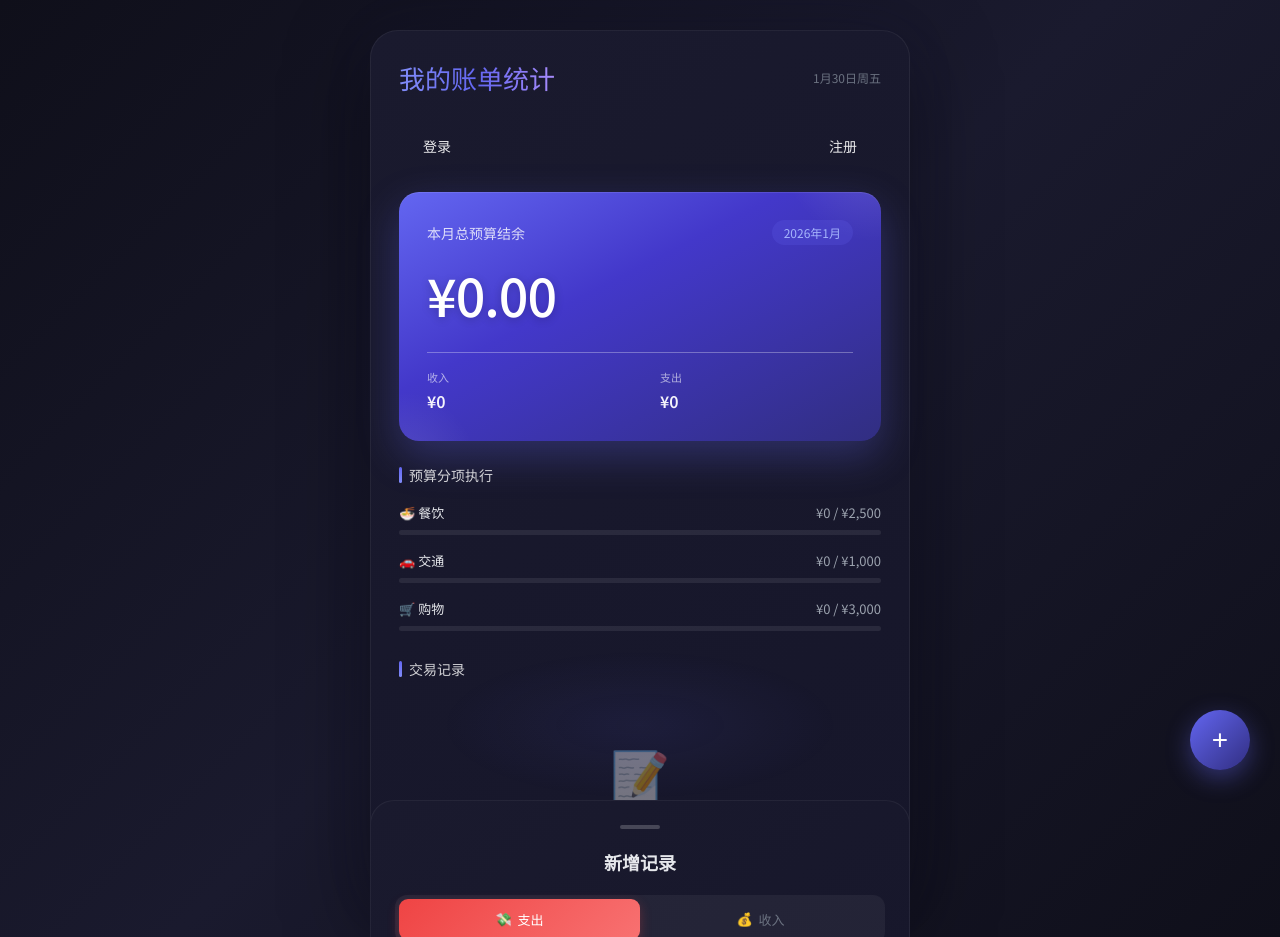
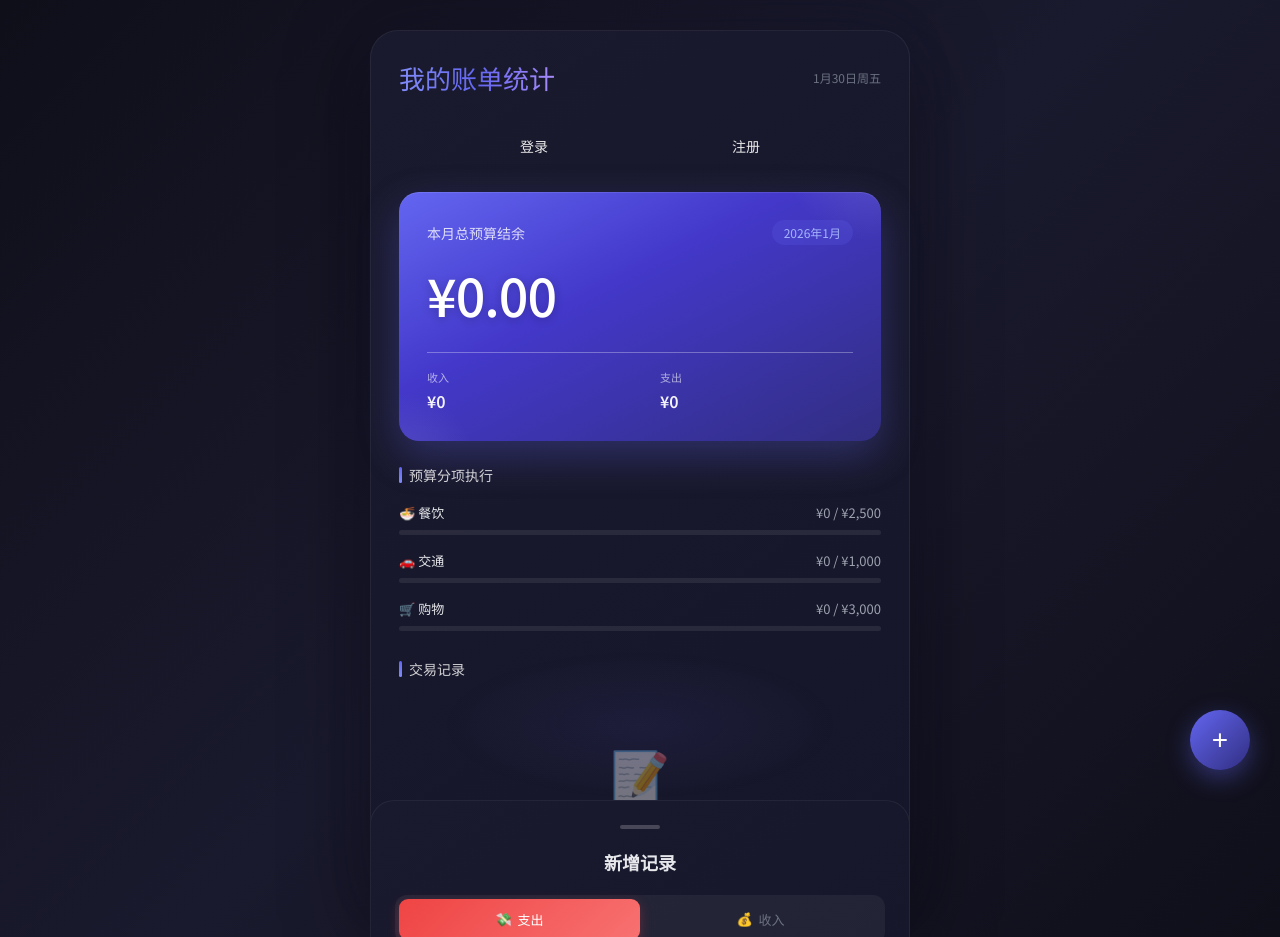
Before and after one commit to lim668823-cyber/accounting-app, a plain HTML site: page index.html in a window 1280 px wide. Drawn offline with nearby package versions, Linux system fonts and the light colour scheme.

Commit message:
UI: Move login/register links closer to the center

```diff
--- a/index.html
+++ b/index.html
@@ -99,7 +99,8 @@
         .auth-links {
             display: flex;
             justify-content: space-between;
-            width: 100%;
+            width: 240px;
+            /* 减小宽度，让登录注册按钮向中间靠拢 */
             gap: 12px;
         }
 
```
